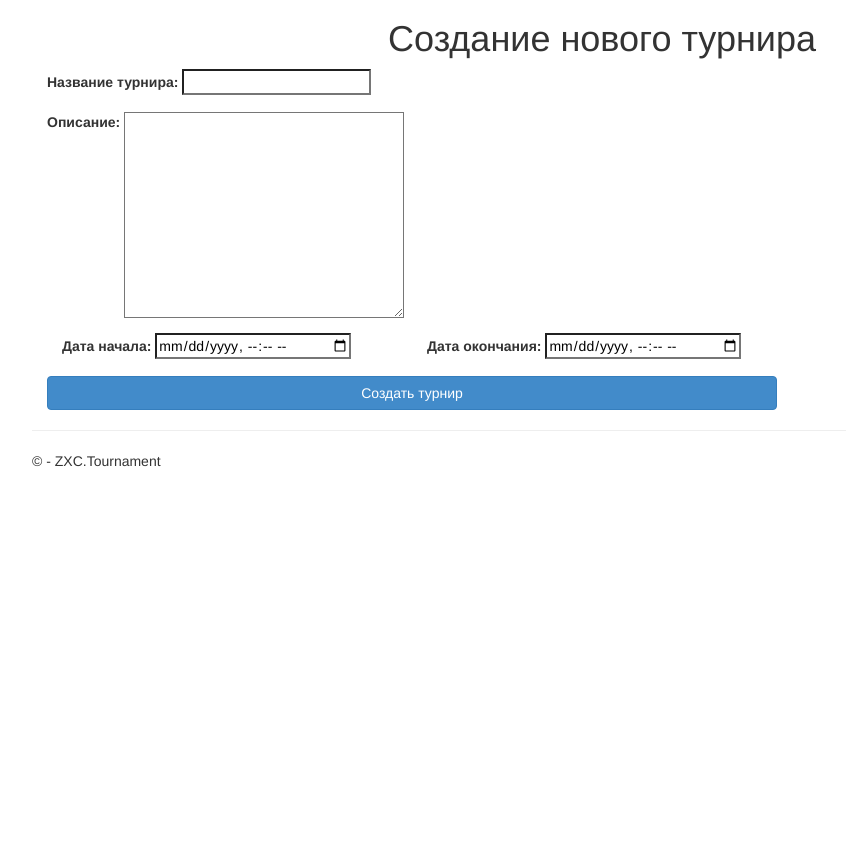
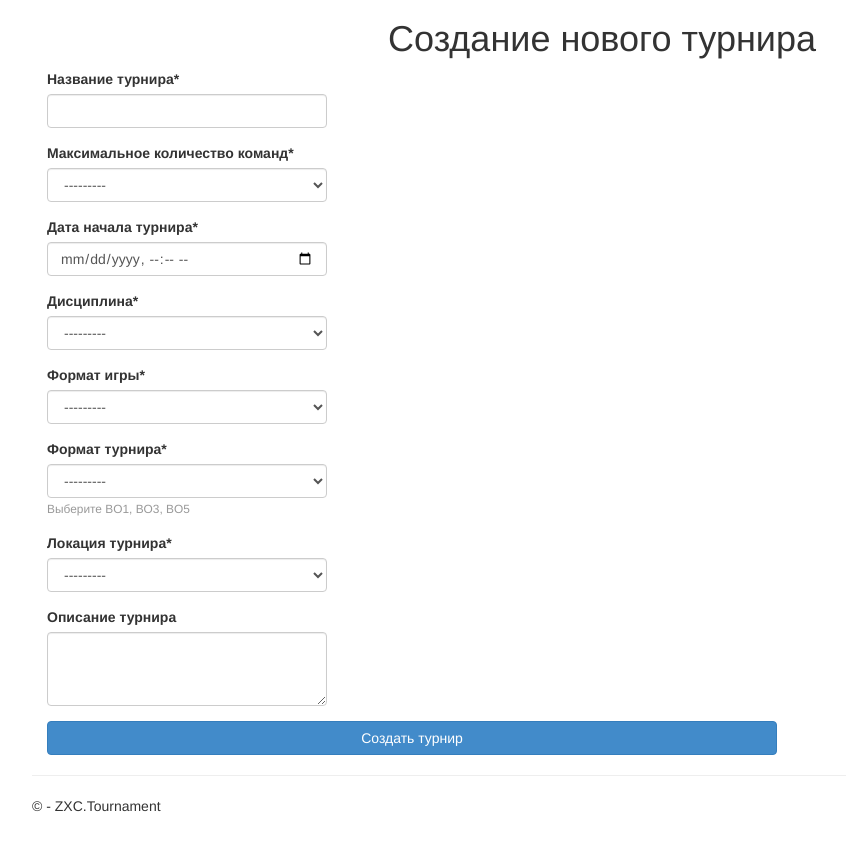
Before and after one commit to Pauqqqsdy/EsportsSystem, a Django app: page /tournaments/create/ in a window 1280 px wide. Shown: the part 51-897 px from the top of the page, without its empty margins (38-884 px from the left). Before the commit the page ends 518 px from the top, so only its background shows below. Run offline with Django 3.2, Linux system fonts and the light colour scheme; a user stored in the database is signed in; some libraries are stand-ins or nearby versions.

Commit message:
Tournament creation

```diff
--- a/app/forms.py
+++ b/app/forms.py
@@ -1,7 +1,3 @@
-"""
-Definition of forms.
-"""
-
 from django import forms
 from django.contrib.auth.forms import AuthenticationForm
 from django.utils.translation import gettext_lazy as _
@@ -9,7 +5,6 @@ from .models import Tournament
 from django.contrib.admin import widgets
 
 class BootstrapAuthenticationForm(AuthenticationForm):
-    """Authentication form which uses boostrap CSS."""
     username = forms.CharField(max_length=254,
                                widget=forms.TextInput({
                                    'class': 'form-control',
@@ -22,8 +17,14 @@ class BootstrapAuthenticationForm(AuthenticationForm):
 class TournamentForm(forms.ModelForm):
     class Meta:
         model = Tournament
-        fields = ['name', 'description', 'start_date', 'end_date']
+        fields = ['name', 'max_teams', 'start_date', 'discipline',
+                  'game_format', 'tournament_format', 'location', 'description']
         widgets = {
-            'start_date': forms.DateTimeInput(attrs={'type': 'datetime-local'}),
-            'end_date': forms.DateTimeInput(attrs={'type': 'datetime-local'}),
+            'start_date': forms.DateTimeInput(attrs={'type': 'datetime-local', 'class': 'form-control'}),
+            'description': forms.Textarea(attrs={'rows': 3, 'class': 'form-control'}),
         }
+
+    def __init__(self, *args, **kwargs):
+        super(TournamentForm, self).__init__(*args, **kwargs)
+        for field in self.fields:
+            self.fields[field].widget.attrs.update({'class': 'form-control'})
--- a/app/models.py
+++ b/app/models.py
@@ -3,16 +3,60 @@ from django.contrib.auth.models import User
 from django.utils import timezone
 
 class Tournament(models.Model):
+    DISCIPLINE_CHOICES = [
+        ('Dota 2', 'Dota 2'),
+        ('CS 2', 'CS 2'),
+        ('Valorant', 'Valorant'),
+        ('LoL', 'League of Legends'),
+    ]
+
+    FORMAT_CHOICES = [
+        ('1x1', '1x1'),
+        ('2x2', '2x2'),
+        ('3x3', '3x3'),
+        ('5x5', '5x5'),
+    ]
+
+    TEAM_COUNT_CHOICES = [
+        (4, '4'),
+        (8, '8'),
+        (16, '16'),
+        (32, '32'),
+        (64, '64'),
+        (128, '128'),
+        (256, '256'),
+        (512, '512'),
+    ]
+
+    FORMAT_TOURNAMENT_CHOICES = [
+        ('BO1', 'BO1'),
+        ('BO3', 'BO3'),
+        ('BO5', 'BO5'),
+    ]
+
+    LOCATION_CHOICES = [
+        ('China', 'Китай'),
+        ('Western Europe', 'Западная Европа'),
+        ('Eastern Europe', 'Восточная Европа'),
+        ('Southeast Asia', 'ЮВ Азия'),
+        ('North America', 'Северная Америка'),
+        ('South America', 'Южная Америка'),
+    ]
+
     name = models.CharField(max_length=200, verbose_name="Название турнира")
-    description = models.TextField(verbose_name="Описание")
+    max_teams = models.IntegerField(choices=TEAM_COUNT_CHOICES, verbose_name="Максимальное количество команд")
+    start_date = models.DateTimeField(verbose_name="Дата начала")
+    discipline = models.CharField(max_length=50, choices=DISCIPLINE_CHOICES, verbose_name="Дисциплина")
+    game_format = models.CharField(max_length=50, choices=FORMAT_CHOICES, verbose_name="Формат игры")
+    tournament_format = models.CharField(max_length=50, choices=FORMAT_TOURNAMENT_CHOICES, verbose_name="Формат турнира")
+    location = models.CharField(max_length=50, choices=LOCATION_CHOICES, verbose_name="Локация")
+    description = models.TextField(verbose_name="Описание", blank=True, null=True)
     creator = models.ForeignKey(User, on_delete=models.CASCADE, verbose_name="Создатель")
     created_at = models.DateTimeField(default=timezone.now, verbose_name="Дата создания")
-    start_date = models.DateTimeField(verbose_name="Дата начала")
-    end_date = models.DateTimeField(verbose_name="Дата окончания")
     is_active = models.BooleanField(default=True, verbose_name="Активный")
 
     class Meta:
-        ordering = ['-created_at']  # Сортировка по дате создания (новые сначала)
+        ordering = ['-created_at']
         verbose_name = 'Турнир'
         verbose_name_plural = 'Турниры'
 
--- a/app/templates/app/create_tournament.html
+++ b/app/templates/app/create_tournament.html
@@ -8,27 +8,84 @@
         <div class="col-md-8">
             <form method="post">
                 {% csrf_token %}
-                <div class="form-group">
-                    {{ form.name.label_tag }}
+
+                <!-- Название турнира -->
+                <div class="form-group mb-3">
+                    <label for="{{ form.name.id_for_label }}">Название турнира*</label>
                     {{ form.name }}
+                    {% if form.name.errors %}
+                    <div class="text-danger">{{ form.name.errors }}</div>
+                    {% endif %}
                 </div>
-                <div class="form-group">
-                    {{ form.description.label_tag }}
+
+                <!-- Максимальное количество команд -->
+                <div class="form-group mb-3">
+                    <label for="{{ form.max_teams.id_for_label }}">Максимальное количество команд*</label>
+                    {{ form.max_teams }}
+                    {% if form.max_teams.errors %}
+                    <div class="text-danger">{{ form.max_teams.errors }}</div>
+                    {% endif %}
+                </div>
+
+                <!-- Дата начала -->
+                <div class="form-group mb-3">
+                    <label for="{{ form.start_date.id_for_label }}">Дата начала турнира*</label>
+                    {{ form.start_date }}
+                    {% if form.start_date.errors %}
+                    <div class="text-danger">{{ form.start_date.errors }}</div>
+                    {% endif %}
+                </div>
+
+                <!-- Дисциплина -->
+                <div class="form-group mb-3">
+                    <label for="{{ form.discipline.id_for_label }}">Дисциплина*</label>
+                    {{ form.discipline }}
+                    {% if form.discipline.errors %}
+                    <div class="text-danger">{{ form.discipline.errors }}</div>
+                    {% endif %}
+                </div>
+
+                <!-- Формат игры -->
+                <div class="form-group mb-3">
+                    <label for="{{ form.game_format.id_for_label }}">Формат игры*</label>
+                    {{ form.game_format }}
+                    {% if form.game_format.errors %}
+                    <div class="text-danger">{{ form.game_format.errors }}</div>
+                    {% endif %}
+                </div>
+
+                <!-- Формат турнира -->
+                <div class="form-group mb-3">
+                    <label for="{{ form.tournament_format.id_for_label }}">Формат турнира*</label>
+                    {{ form.tournament_format }}
+                    <small class="form-text text-muted">Выберите BO1, BO3, BO5</small>
+                    {% if form.tournament_format.errors %}
+                    <div class="text-danger">{{ form.tournament_format.errors }}</div>
+                    {% endif %}
+                </div>
+
+                <!-- Локация -->
+                <div class="form-group mb-3">
+                    <label for="{{ form.location.id_for_label }}">Локация турнира*</label>
+                    {{ form.location }}
+                    {% if form.location.errors %}
+                    <div class="text-danger">{{ form.location.errors }}</div>
+                    {% endif %}
+                </div>
+
+                <!-- Описание -->
+                <div class="form-group mb-4">
+                    <label for="{{ form.description.id_for_label }}">Описание турнира</label>
                     {{ form.description }}
+                    {% if form.description.errors %}
+                    <div class="text-danger">{{ form.description.errors }}</div>
+                    {% endif %}
                 </div>
-                <div class="form-row">
-                    <div class="form-group col-md-6">
-                        {{ form.start_date.label_tag }}
-                        {{ form.start_date }}
-                    </div>
-                    <div class="form-group col-md-6">
-                        {{ form.end_date.label_tag }}
-                        {{ form.end_date }}
-                    </div>
-                </div>
+
                 <button type="submit" class="btn btn-primary btn-block">Создать турнир</button>
             </form>
         </div>
     </div>
 </div>
+
 {% endblock %}
--- a/manage.py
+++ b/manage.py
@@ -1,4 +1,3 @@
-#!/usr/bin/env python
 """
 Command-line utility for administrative tasks.
 
```
Also changed, not shown: app/migrations/0001_initial.py, db.sqlite3.
